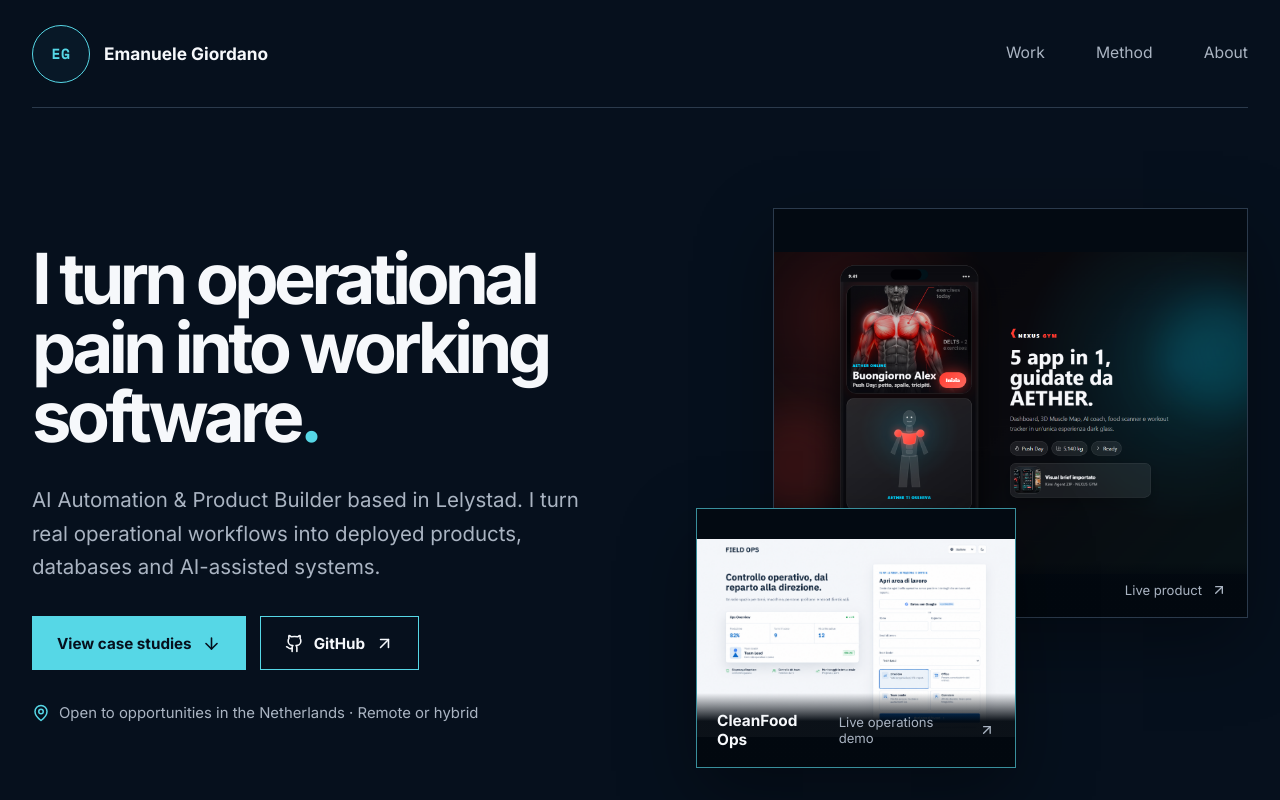
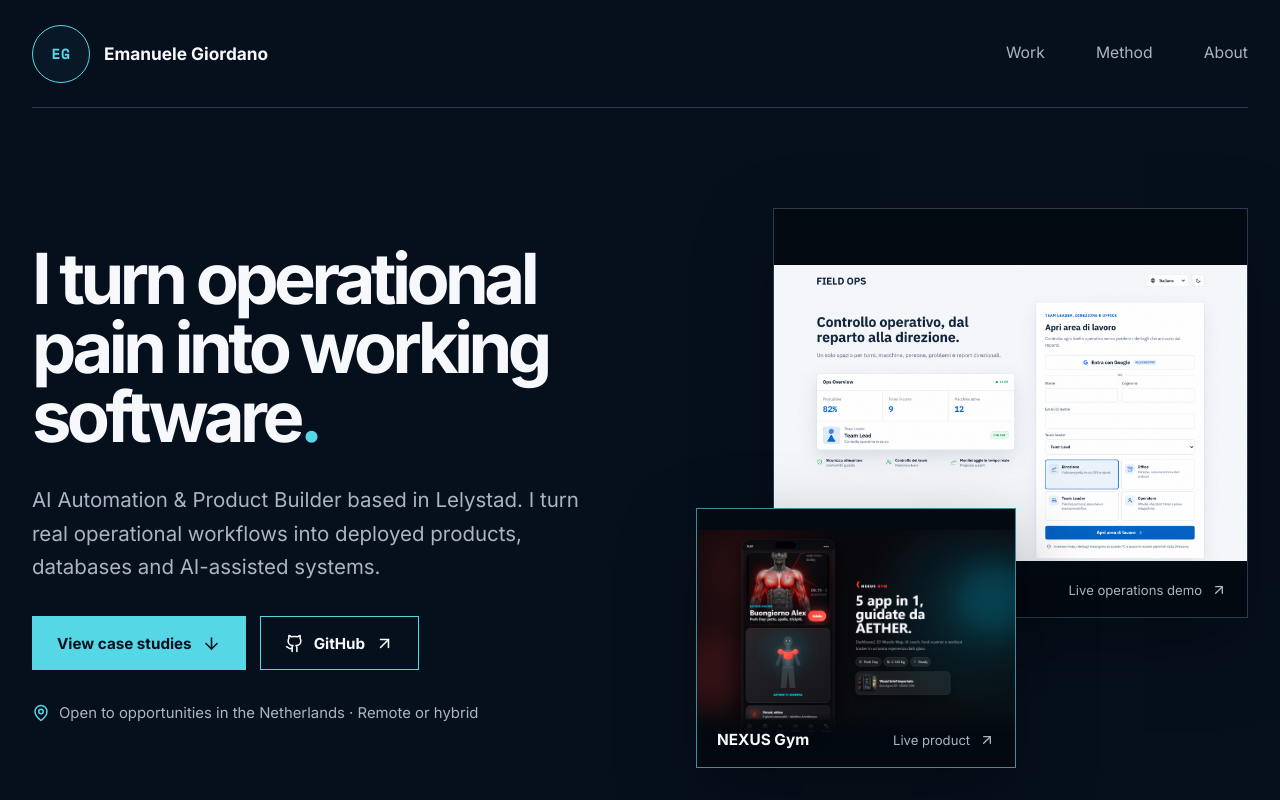
Before and after one commit to polyglottentacle/portfolio-emanuele, a React (Vite) app: page / in a window 1280 px wide. Shown: the top 800 px of the page. Built offline with nearby package versions, Linux system fonts and the light colour scheme.

Commit message:
style: feature the clearest live product first

```diff
--- a/src/App.jsx
+++ b/src/App.jsx
@@ -119,13 +119,13 @@ export default function App() {
             <div className="availability"><MapPin aria-hidden="true" size={18} />Open to opportunities in the Netherlands · Remote or hybrid</div>
           </div>
           <div className="hero-showcase" aria-label="Preview of deployed work">
-            <a className="hero-preview hero-preview-main" href="https://nexus-gym-lgs3ytq0m-polyglottentacles-projects.vercel.app" target="_blank" rel="noreferrer">
+            <a className="hero-preview hero-preview-main" href="https://cleanfood-ops-source-gzp67vyti-polyglottentacles-projects.vercel.app" target="_blank" rel="noreferrer">
+              <img src="/cleanfood-ops.png" alt="CleanFood Ops role-based work interface" />
+              <span><strong>CleanFood Ops</strong>Live operations demo <ArrowUpRight aria-hidden="true" size={16} /></span>
+            </a>
+            <a className="hero-preview hero-preview-secondary" href="https://nexus-gym-lgs3ytq0m-polyglottentacles-projects.vercel.app" target="_blank" rel="noreferrer">
               <img src="/nexus-gym.png" alt="NEXUS Gym product shown on desktop and mobile" />
               <span><strong>NEXUS Gym</strong>Live product <ArrowUpRight aria-hidden="true" size={16} /></span>
-            </a>
-            <a className="hero-preview hero-preview-secondary" href="https://cleanfood-ops-source-gzp67vyti-polyglottentacles-projects.vercel.app" target="_blank" rel="noreferrer">
-              <img src="/cleanfood-ops.png" alt="CleanFood Ops role-based work interface" />
-              <span><strong>CleanFood Ops</strong>Live operations demo <ArrowUpRight aria-hidden="true" size={16} /></span>
             </a>
           </div>
         </section>
```
